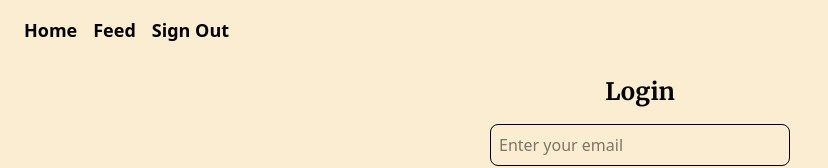
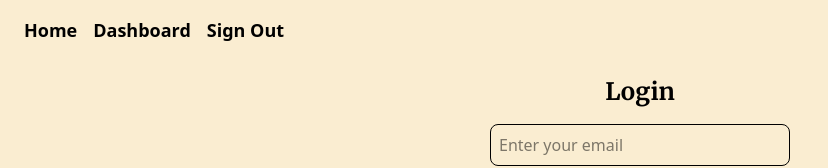
Before and after one commit to LisaMandarin/mission-points, a Vue app: page /login in a window 1280 px wide. Shown: the top 168 px of the page, without its empty margins (0-828 px from the left). Built offline with nearby package versions, Linux system fonts and the light colour scheme; no server answers; sample sign-in values are in the browser's storage; a web font is replaced by a local one.

Commit message:
fix: change Feed to Dashboard

```diff
--- a/src/components/DesktopNav.vue
+++ b/src/components/DesktopNav.vue
@@ -9,7 +9,7 @@ const visibleRoutes = computed(() => {
         if (ui.isLoggedIn) {
             return route.name !== "Login" && route.name !== "Register"
         } else {
-            return route.name !== "Feed"
+            return route.name !== "Dashboard"
         }
     })
 })
--- a/src/router/index.ts
+++ b/src/router/index.ts
@@ -2,12 +2,12 @@ import { createRouter, createWebHistory } from "vue-router";
 import Home from "../views/Home.vue";
 import Login from '../views/Login.vue';
 import Register from '../views/Register.vue';
-import Feed from "../views/Feed.vue";
+import Dashboard from "../views/Dashboard.vue";
 import { getAuth, onAuthStateChanged } from "firebase/auth";
 
 export const routes = [
     { path: '/', name: "Home", component: Home},
-    { path: '/feed', name: 'Feed', component: Feed, meta: {requiresAuth: true} },
+    { path: '/dashboard', name: 'Dashboard', component: Dashboard, meta: {requiresAuth: true} },
     { path: '/login', name: 'Login', component: Login },
     { path: '/register', name: 'Register', component: Register },
 ]
--- a/src/views/Feed.vue
+++ b/src/views/Dashboard.vue
@@ -1,3 +1,3 @@
 <template>
-    Feed
+    Dashboard
 </template>
--- a/src/views/Login.vue
+++ b/src/views/Login.vue
@@ -57,7 +57,7 @@ const login = () => {
       // Signed in
       const user = userCredential.user;
       if (user) {
-        router.push("/feed");
+        router.push("/");
       }
     })
     .catch((error) => {
@@ -85,7 +85,7 @@ const signInWithGoogle = () => {
     .then((result) => {
       const user = result.user;
       if (user) {
-        router.push("/feed");
+        router.push("/");
       }
     })
     .catch((error) => {
@@ -97,7 +97,7 @@ const signInWithFacebook = () => {
     .then((result) => {
       const user = result.user;
       if (user) {
-        router.push("/feed");
+        router.push("/");
       }
     })
     .catch((error) => {
--- a/src/views/Register.vue
+++ b/src/views/Register.vue
@@ -70,7 +70,7 @@ const register = () => {
       // Signed in
       const user = userCredential.user;
       if (user) {
-        router.push("/feed");
+        router.push("/");
       }
     })
     .catch((error) => {
@@ -98,7 +98,7 @@ const handleGoogleSignIn = () => {
   signInWithPopup(getAuth(), googleProvider)
     .then((result) => {
       if (result.user) {
-        router.push("/feed");
+        router.push("/");
       }
     })
     .catch((error) => {
@@ -111,7 +111,7 @@ const handleFacebookSignIn = () => {
   signInWithPopup(getAuth(), facebookProvider)
     .then((result) => {
       if (result.user) {
-        router.push('/feed')
+        router.push('/')
       }
     })
     .catch((error) => {
```
Also changed, not shown: learning.txt.
